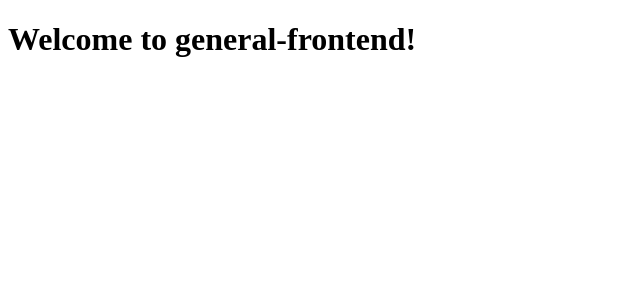
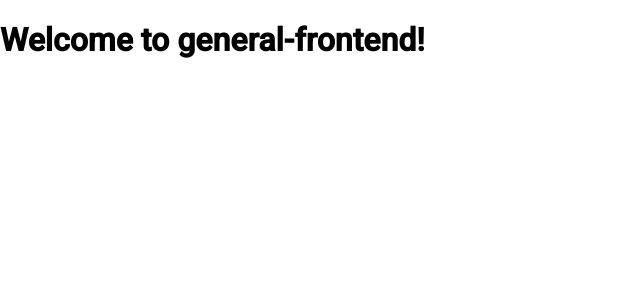
Before and after one commit to ANTONIOHU10/GeneralWebApi, an Angular app in the folder GeneralWebApi/Frontend/general-frontend/: page / in a window 1280 px wide. Shown: the top 300 px of the page, without its empty margins (0-640 px from the left). Built offline with nearby package versions, Linux system fonts and the light colour scheme.

Commit message:
feat: angular material installing

```diff
--- a/GeneralWebApi/Frontend/general-frontend/package.json
+++ b/GeneralWebApi/Frontend/general-frontend/package.json
@@ -20,10 +20,12 @@
   },
   "private": true,
   "dependencies": {
+    "@angular/cdk": "^19.2.19",
     "@angular/common": "^19.2.0",
     "@angular/compiler": "^19.2.0",
     "@angular/core": "^19.2.0",
     "@angular/forms": "^19.2.0",
+    "@angular/material": "^19.2.19",
     "@angular/platform-browser": "^19.2.0",
     "@angular/platform-browser-dynamic": "^19.2.0",
     "@angular/router": "^19.2.0",
--- a/GeneralWebApi/Frontend/general-frontend/src/app/app.config.ts
+++ b/GeneralWebApi/Frontend/general-frontend/src/app/app.config.ts
@@ -3,9 +3,21 @@
 
 import { routes } from './app.routes';
 
+//import angular material
+import { provideAnimationsAsync } from '@angular/platform-browser/animations/async';
+import { provideHttpClient } from '@angular/common/http';
+
 export const appConfig: ApplicationConfig = {
+  // global dependencies injection for app.component.ts
   providers: [
     provideZoneChangeDetection({ eventCoalescing: true }),
     provideRouter(routes),
+    //provide angular material
+
+    // provide animations for angular material, async loading
+    provideAnimationsAsync(),
+
+    // provide http client for angular
+    provideHttpClient(),
   ],
 };
--- a/GeneralWebApi/Frontend/general-frontend/src/index.html
+++ b/GeneralWebApi/Frontend/general-frontend/src/index.html
@@ -6,8 +6,10 @@
     <base href="/" />
     <meta name="viewport" content="width=device-width, initial-scale=1" />
     <link rel="icon" type="image/x-icon" href="favicon.ico" />
-  </head>
-  <body>
+      <link href="https://fonts.googleapis.com/css2?family=Roboto:wght@300;400;500&display=swap" rel="stylesheet">
+    <link href="https://fonts.googleapis.com/icon?family=Material+Icons" rel="stylesheet">
+</head>
+  <body class="mat-typography">
     <app-root></app-root>
   </body>
 </html>
--- a/GeneralWebApi/Frontend/general-frontend/src/styles.scss
+++ b/GeneralWebApi/Frontend/general-frontend/src/styles.scss
@@ -1 +1,19 @@
-/* You can add global styles to this file, and also import other style files */
+
+// Custom Theming for Angular Material
+// For more information: https://material.angular.dev/guide/theming
+@use '@angular/material' as mat;
+
+html {
+  @include mat.theme((
+    color: (
+      theme-type: light,
+      primary: mat.$azure-palette,
+      tertiary: mat.$blue-palette,
+    ),
+    typography: Roboto,
+    density: 0,
+  ));
+}/* You can add global styles to this file, and also import other style files */
+
+html, body { height: 100%; }
+body { margin: 0; font-family: Roboto, "Helvetica Neue", sans-serif; }
```
Also changed, not shown: 1 other file (tests, documents, lock files or other folders).
